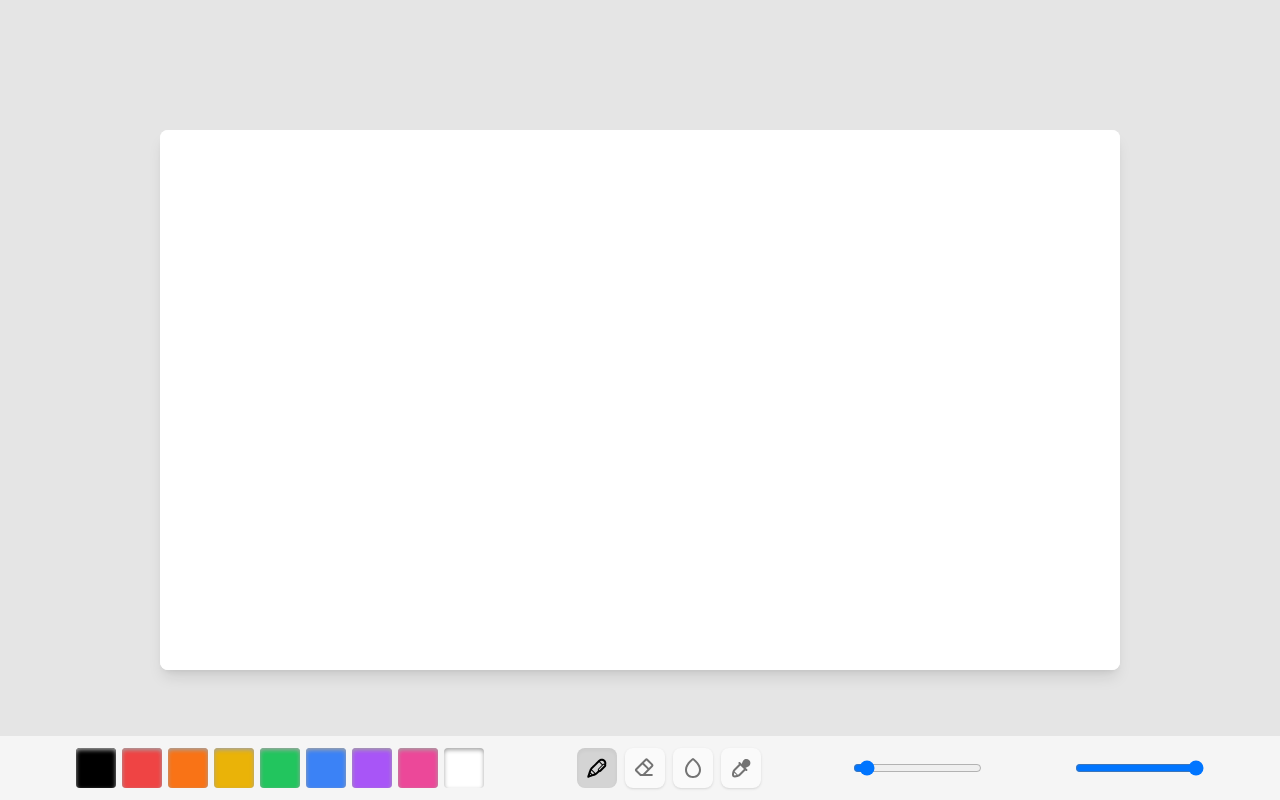
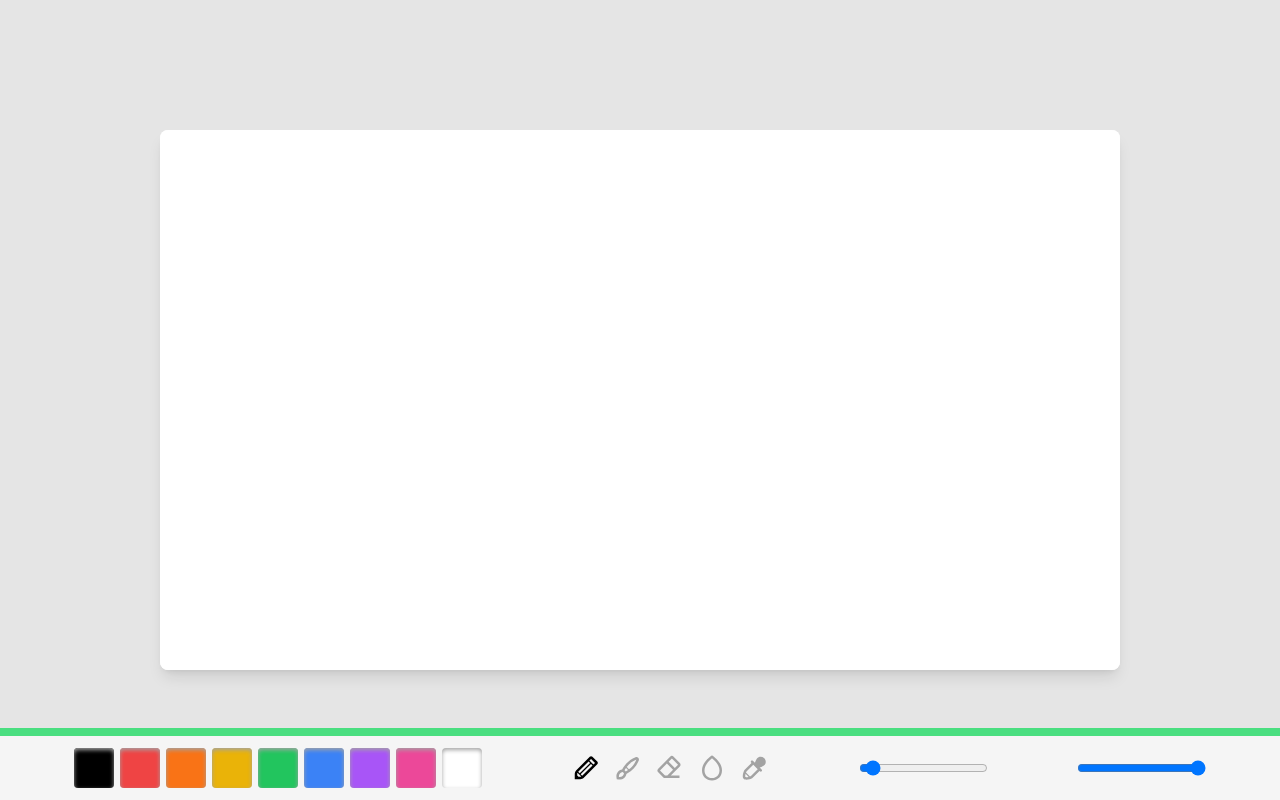
Before and after one commit to louisdutton/canvas, a Next.js app: page / in a window 1280 px wide. Built offline with nearby package versions, Linux system fonts and the light colour scheme.

Commit message:
added progress bar

```diff
--- a/components/Toolbar.tsx
+++ b/components/Toolbar.tsx
@@ -1,20 +1,25 @@
 import Palette from './Palette';
 import List from './List';
 import IconButton from './IconButton';
-import { PenTool, EraserTool, FillTool } from '../lib/tools';
-import { Tool } from '../lib/useCanvas';
-// import { Pen, Eraser, PaintBucket, Rectangle, IconProps } from 'phosphor-react';
-import { TiPen, TiBrush, TiPipette } from 'react-icons/ti';
+import { Color, Tool } from '../lib/useCanvas';
+import { TiPencil, TiBrush, TiPipette } from 'react-icons/ti';
 import { BiEraser, BiDroplet } from 'react-icons/bi';
 import { IconType } from 'react-icons';
+import { useEffect, useRef, useState } from 'react';
 
 interface Props {
 	activeTool: Tool;
 	setTool: (tool: Tool) => void;
 	setWeight: (value: number) => void;
-	setColor: (value: string) => void;
+	setColor: (value: Color) => void;
 	setOpacity: (value: number) => void;
 }
+
+const lerp = (a: number, b: number, t: number) => {
+	return a * (1 - t) + b * t;
+};
+
+let progress = 0;
 
 const Toolbar = ({
 	setTool,
@@ -24,20 +29,39 @@ const Toolbar = ({
 	activeTool
 }: Props) => {
 	// const [tool, setTool] = useState<Tool>(Tool.Pen);
-	const toolIcons = [TiPen, BiEraser, BiDroplet, TiPipette];
+	const toolIcons = [TiPencil, TiBrush, BiEraser, BiDroplet, TiPipette];
+	// dummy timer
+	const [time, setTime] = useState(60);
+
+	useEffect(() => {
+		setInterval(() => {
+			progress = lerp(progress, (time - 1) / 60, 0.1);
+			setTime((time) => time - 1);
+		}, 100);
+	}, []);
 
 	return (
 		<div className="z-50 bg-neutral-100 dark:bg-neutral-800 absolute bottom-0 left-0 w-screen">
-			<div className="py-3 flex sm:flex-row gap-4 items-center justify-evenly">
+			<div className="w-full h-2 bg-neutral-300 border-b border-neutral-300">
+				<div
+					className="bg-green-400 h-2 timer origin-left"
+					style={{ animationDuration: 60 + 's' }}
+				/>
+			</div>
+			<div className="py-3 flex sm:flex-row gap-4 items-center justify-evenly origin-left">
 				<Palette setColor={(col) => setColor(col)} />
 				<List<IconType>
 					items={toolIcons}
 					render={(Tool, i) => (
-						<IconButton onClick={() => setTool(i)} active={activeTool === i}>
-							<Tool size={24} />
-						</IconButton>
+						<button
+							onClick={() => setTool(i)}
+							className={`flex ${
+								activeTool === i ? 'text-black' : 'text-neutral-400'
+							}`}>
+							<Tool size={30} />
+						</button>
 					)}
-					className="flex gap-2"
+					className="flex gap-3"
 				/>
 				<input
 					type="range"
```
